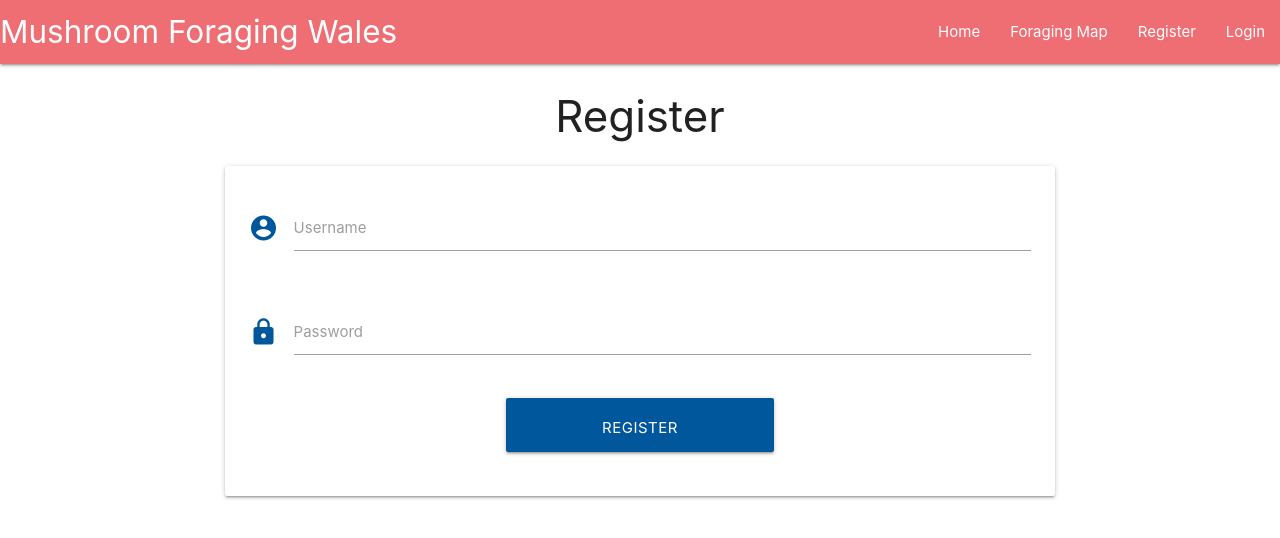
After one commit to winterheartlee/flask-mushroom-foraging-project, a Flask app: page /register in a window 1280 px wide. The commit adds this page. Shown: the top 538 px of the page. Run offline with Flask 2, Linux system fonts and the light colour scheme; some libraries are stand-ins or nearby versions.

Commit message:
Nav bar added and register page created and linked

```diff
--- a/app.py
+++ b/app.py
@@ -4,6 +4,7 @@ from flask import (
     redirect, request, session, url_for)
 from flask_pymongo import PyMongo
 from bson.objectid import ObjectId
+from werkzeug.security import generate_password_hash, check_password_hash
 if os.path.exists("env.py"):
     import env
 
@@ -18,14 +19,20 @@ mongo = PyMongo(app)
 
 
 @app.route("/")
+@app.route("/home")
 def home():
     return render_template('mushrooms.html')
 
 
+@app.route("/register", methods=["GET", "POST"])
+def register():
+    return render_template("register.html")
+
+
 if __name__ == "__main__":
     app.run(host=os.environ.get("IP"),
-            port=int(os.environ.get("PORT")),
-            debug=True)
+        port=int(os.environ.get("PORT")),
+        debug=True)
 
 
 """
--- a/static/js/script.js
+++ b/static/js/script.js
@@ -0,0 +1,3 @@
+$(document).ready(function () {
+    $('.sidenav').sidenav();
+});
--- a/templates/base.html
+++ b/templates/base.html
@@ -1,10 +1,12 @@
 <!DOCTYPE html>
 <html lang="en">
+
 <head>
     <meta charset="UTF-8">
     <meta http-equiv="X-UA-Compatible" content="IE=edge">
     <meta name="viewport" content="width=device-width, initial-scale=1.0">
-    <link rel="stylesheet" href="https://cdnjs.cloudflare.com/ajax/libs/materialize/1.0.0/css/materialize.min.css" type="text/css">
+    <link rel="stylesheet" href="https://cdnjs.cloudflare.com/ajax/libs/materialize/1.0.0/css/materialize.min.css"
+        type="text/css">
     <link href="https://fonts.googleapis.com/icon?family=Material+Icons" rel="stylesheet">
     <link rel="stylesheet" href="{{ url_for('static', filename='css/style.css') }} " type="text/css">
     {% block styles %}
@@ -12,16 +14,40 @@
 
     <title>Mushroom Forager</title>
 </head>
+
 <body>
 
-    <h1>I'm part of the base template!</h1>
+    <header>
+        <nav>
+            <div class="nav-wrapper">
+                <a href="#!" class="brand-logo">Mushroom Foraging Wales</a>
+                <a href="#" data-target="mobile-demo" class="sidenav-trigger"><i class="material-icons">menu</i></a>
+                <ul class="right hide-on-med-and-down">
+                    <li><a href="{{ url_for('home') }}">Home</a></li>
+                    <li><a href="#">Foraging Map</a></li>
+                    <li><a href="{{ url_for('register') }}">Register</a></li>
+                    <li><a href="#">Login</a></li>
+                </ul>
+            </div>
+        </nav>
+
+        <ul class="sidenav" id="mobile-demo">
+            <li><a href="{{ url_for('home') }}">Home</a></li>
+            <li><a href="#">Foraging Map</a></li>
+            <li><a href="{{ url_for('register') }}">Register</a></li>
+            <li><a href="#">Login</a></li>
+        </ul>
+    </header>
+
     {% block content %}
     {% endblock %}
 
-    <script src="https://code.jquery.com/jquery-3.6.0.min.js" integrity="sha256-/xUj+3OJU5yExlq6GSYGSHk7tPXikynS7ogEvDej/m4=" crossorigin="anonymous"></script>
+    <script src="https://code.jquery.com/jquery-3.6.0.min.js"
+        integrity="sha256-/xUj+3OJU5yExlq6GSYGSHk7tPXikynS7ogEvDej/m4=" crossorigin="anonymous"></script>
     <script src="https://cdnjs.cloudflare.com/ajax/libs/materialize/1.0.0/js/materialize.min.js"></script>
     <script src="{{ url_for('static', filename='js/script.js') }}"></script>
     {% block scripts %}
     {% endblock %}
 </body>
+
 </html>
--- a/templates/mushrooms.html
+++ b/templates/mushrooms.html
@@ -2,9 +2,9 @@
 {% block content %}
 
     I'm part of the mushrooms page
-    {% for mushroom in mushrooms %}
-        {{ mushrooms.name }}<br>
-        {{ mushrooms.description }}<br>
+    {% for i in list %}
+        {{ i.name }}<br>
+        {{ i.description }}<br>
     {% endfor %}
 
 {% endblock %}
--- /dev/null
+++ b/templates/register.html
@@ -0,0 +1,33 @@
+{% extends "base.html" %}
+{% block content %}
+    <h3 class="center-align">Register</h3>
+
+    <div class="row">
+        <form class="col s12 m8 offset-m2" method="POST" action="{{ url_for('register') }}">
+            <div class="card-panel">
+                <!-- username -->
+                <div class="row">
+                    <div class="input-field col s12">
+                        <i class="material-icons prefix light-blue-text text-darken-4">account_circle</i>
+                        <input id="username" name="username" type="text" class="validate">
+                        <label for="username">Username</label>
+                    </div>
+                </div>
+                <!-- passowrd -->
+                <div class="row">
+                    <div class="input-field col s12">
+                        <i class="material-icons prefix light-blue-text text-darken-4">lock</i>
+                        <input id="password" name="password" type="password" class="validate">
+                        <label for="password">Password</label>
+                    </div>
+                </div>
+                <!-- register -->
+                <div class="row">
+                    <button type="submit" class="col s4 offset-m4 btn-large light-blue darken-4 text-shadow">
+                        Register <i class="fas fa-sign-in-alt"></i>
+                    </button>
+                </div>
+            </div>
+        </form>
+    </div>
+{% endblock %}
```
